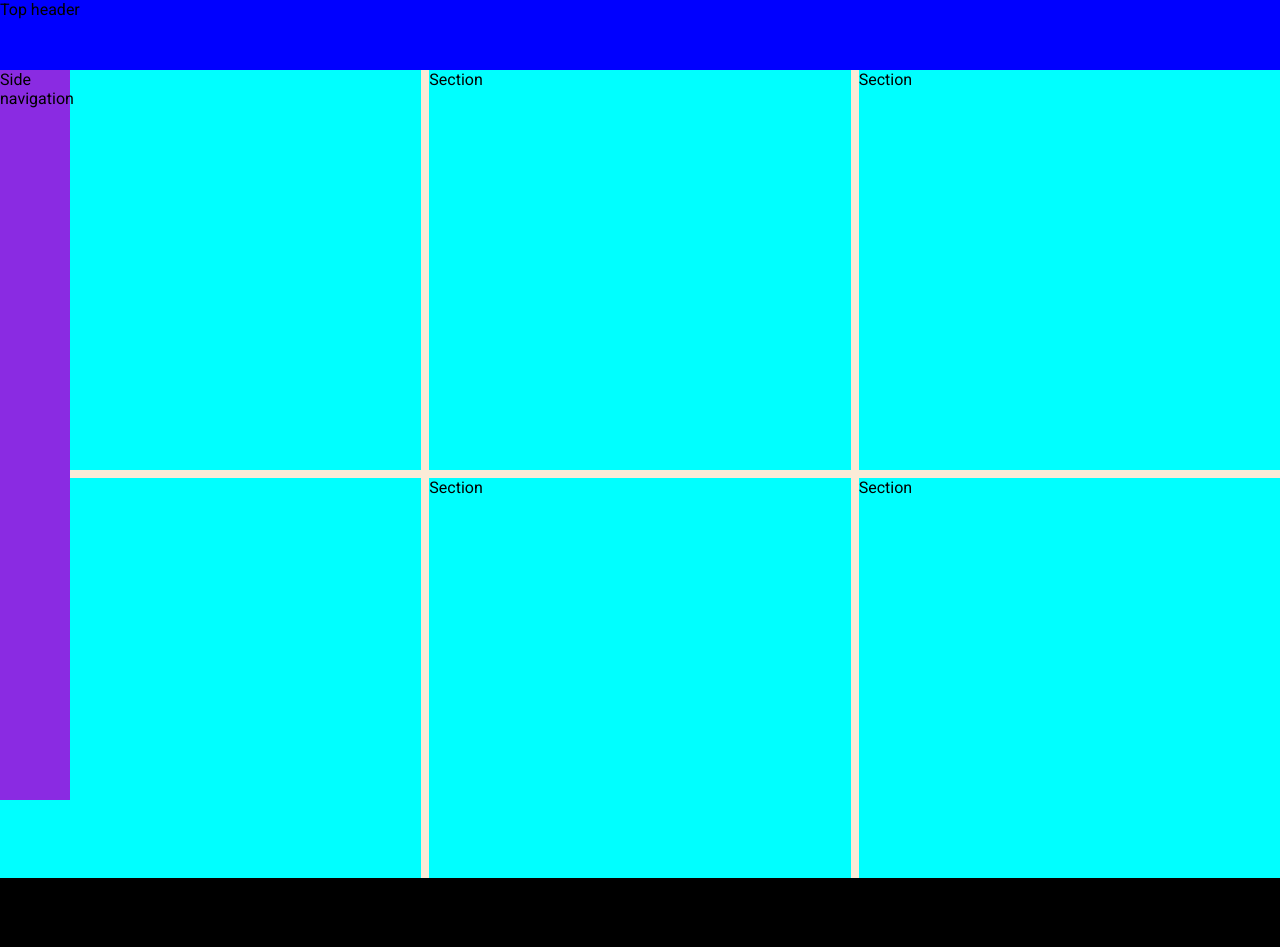
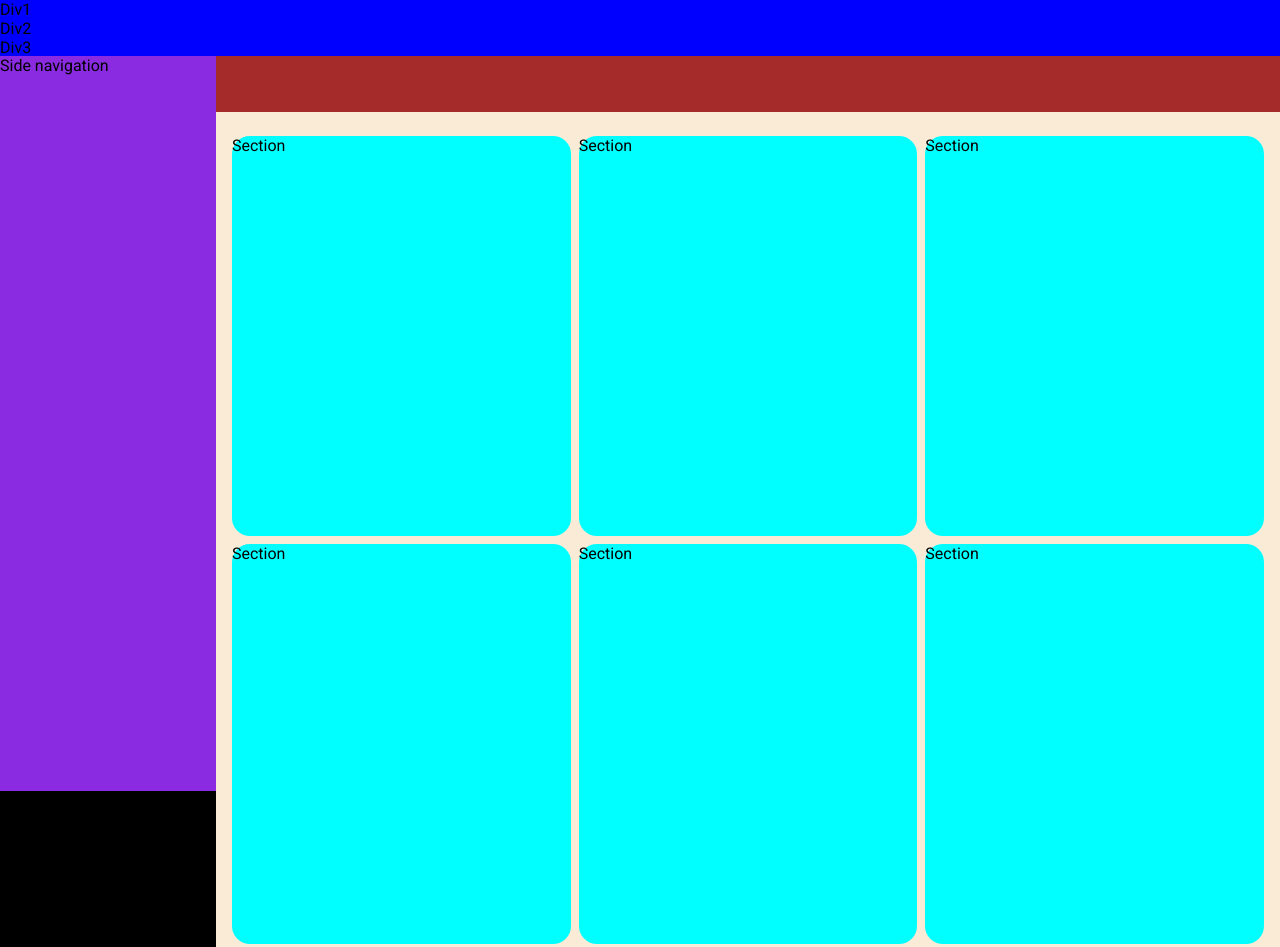
Before and after one commit to surabhitist/YoutubeClone, a plain HTML site: page index.html in a window 1280 px wide. Shown: the top 947 px of the page. Drawn offline with Linux system fonts and the light colour scheme.

Commit message:
Created the final template with actual dimensions

```diff
--- a/index.html
+++ b/index.html
@@ -15,8 +15,16 @@
     <link rel="stylesheet" href="style.css" />
   </head>
   <body>
-    <header class="top-header">Top header</header>
+    <header class="top-header">
+      <div>Div1</div>
+      <div>Div2</div>
+      <div>Div3</div>
+    </header>
+
+    <div class="top-tabs">Tabs</div>
+
     <nav class="side-nav">Side navigation</nav>
+
     <main class="videos">
       <section class="videos-section">Section</section>
       <section class="videos-section">Section</section>
--- a/style.css
+++ b/style.css
@@ -1,13 +1,12 @@
 body {
   background-color: black;
   margin: 0;
-  padding-bottom: 1000px;
   font-family: Roboto;
 }
 
 .top-header {
   background-color: blue;
-  height: 70px;
+  height: 56px;
   position: fixed;
   top: 0;
   left: 0;
@@ -15,13 +14,21 @@ body {
   z-index: 99;
 }
 
+.top-tabs {
+  height: 56px;
+  padding-top: 56px;
+  background-color: brown;
+  margin-left: 72px;
+}
+
 .side-nav {
-  width: 70px;
+  width: 216px;
   background-color: blueviolet;
   position: fixed;
-  top: 70px;
+  top: 56px;
   left: 0px;
   bottom: 0px;
+  height: 735px;
 }
 
 .videos {
@@ -29,7 +36,11 @@ body {
   display: grid;
   grid-template-columns: 1fr 1fr 1fr;
   column-gap: 8px;
-  padding-top: 70px;
+  padding-top: 24px;
+  margin-left: 216px;
+  padding-left: 16px;
+  padding-right: 16px;
+  padding-bottom: 8px;
   row-gap: 8px;
 }
 
@@ -38,4 +49,5 @@ body {
   height: 400px;
   margin: 2px;
   margin: 0;
+  border-radius: 18px;
 }
```
